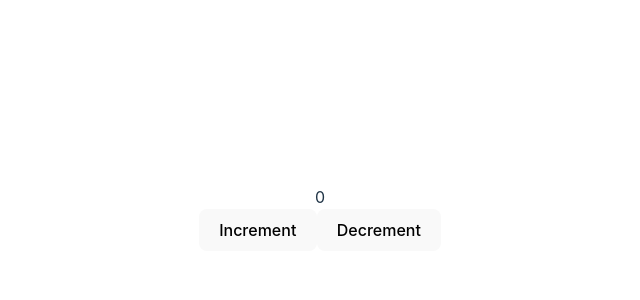
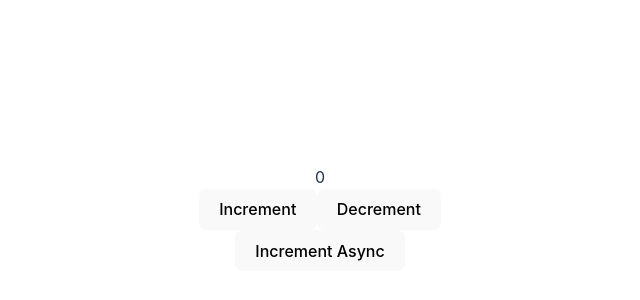
Before and after one commit to mttble/StateInZustand, a React (Vite) app: page / in a window 1280 px wide. Shown: the part 182-482 px from the top of the page, without its empty margins (320-960 px from the left). Built offline with nearby package versions, Linux system fonts and the light colour scheme.

Commit message:
added 'Todo in store.tx'

```diff
--- a/src/App.tsx
+++ b/src/App.tsx
@@ -9,6 +9,7 @@ return <OtherComponent count={count} />
 
 const OtherComponent = ({ count }: { count: number }) => {
   const increment = useCounterStore(state => state.increment)
+  const incrementAsync = useCounterStore(state => state.incrementAsync)
   const decrement = useCounterStore(state => state.decrement)
   return (
     <div>
@@ -16,6 +17,9 @@ const OtherComponent = ({ count }: { count: number }) => {
       <div>
         <button onClick={increment}>Increment</button>
         <button onClick={decrement}>Decrement</button>
+        <div>
+        <button onClick={incrementAsync}>Increment Async</button>
+        </div>
       </div>
     </div>
   )
--- a/src/store.ts
+++ b/src/store.ts
@@ -3,6 +3,7 @@ import { create } from 'zustand'
 type CounterStore = {
     count: number;
     increment: () => void;
+    incrementAsync: () => Promise<void>;
     decrement: () => void;
 };
 
@@ -11,7 +12,33 @@ export const useCounterStore = create<CounterStore>((set) => ({
     increment: () => {
         set((state) => ({count: state.count + 1}))
     },
+    incrementAsync: async () => {
+        await new Promise((resolve) => setTimeout(resolve, 1000))
+        set((state) => ({count: state.count + 1}))
+    },
     decrement: () => {
         set((state) => ({count: state.count - 1}))
+
     },
 }));
+
+type Todo = {
+    text: string;
+    completed: boolean;
+  };
+
+  type TodoStore = {
+    todos: Todo[];
+    addTodo: (text: string) => void;
+    removeTodo: (index: number) => void;
+    toggleTodo: (index: number) => void;
+  };
+
+  export const useTodoStore = create<TodoStore>((set) => ({
+    todos: [],
+    addTodo: (text) => set((state) => ({ todos: [...state.todos, { text, completed: false }] })),
+    removeTodo: (index) => set((state) => ({ todos: state.todos.filter((_, i) => i !== index) })),
+    toggleTodo: (index) => set((state) => ({
+      todos: state.todos.map((todo, i) => i === index ? { ...todo, completed: !todo.completed } : todo)
+    })),
+  }));
```
